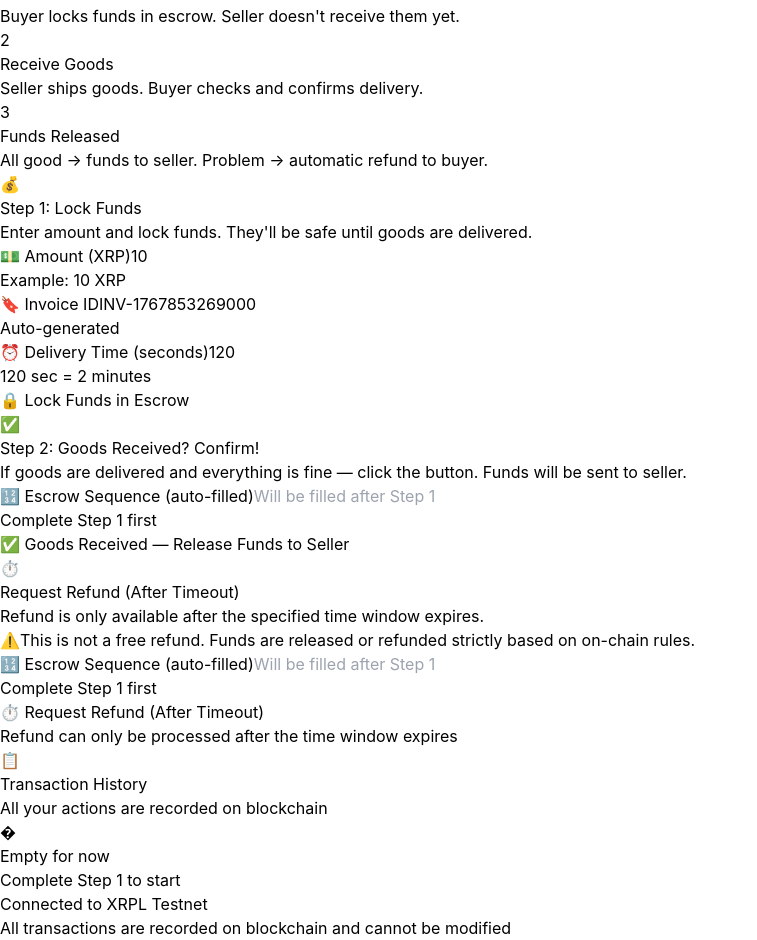
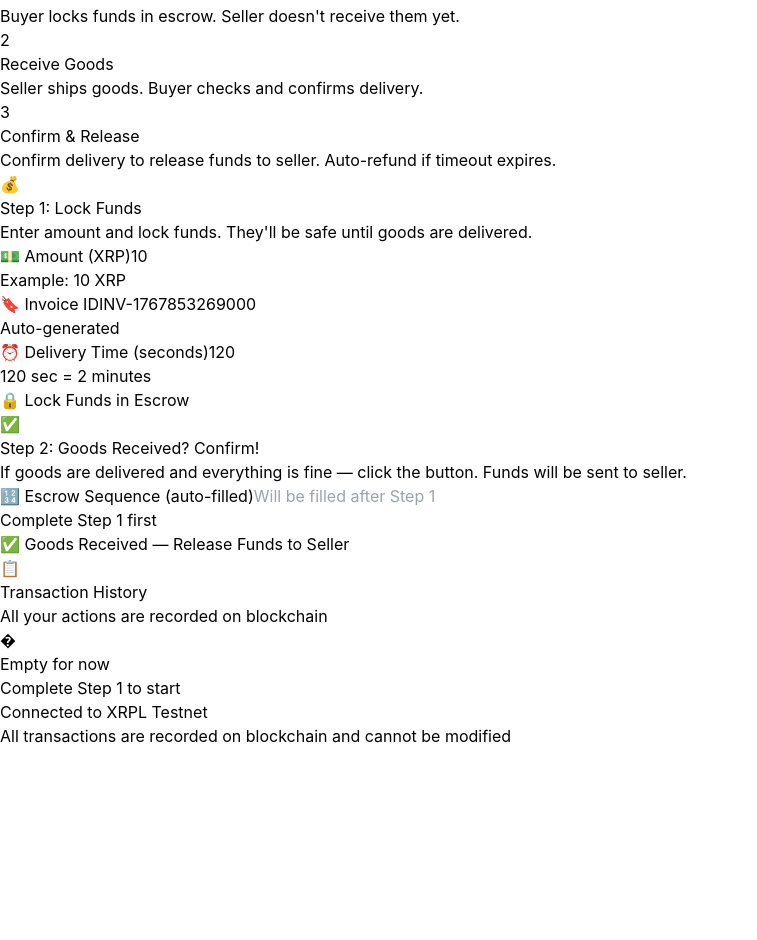
Before and after one commit to sardorismatullaev707-collab/escrowX, a React app in the folder frontend/: page / in a window 1280 px wide. Shown: the part 383-1323 px from the top of the page, without its empty margins (0-757 px from the left). After the commit the page ends 1131 px from the top, so only its background shows below. Built offline with nearby package versions, Linux system fonts and the light colour scheme; the HTML template or start-up script is replaced by a standard one.

Commit message:
Remove manual cancel/refund button - rely on smart contract timeout logic

```diff
--- a/frontend/src/App.tsx
+++ b/frontend/src/App.tsx
@@ -29,8 +29,6 @@
   const [escrowSequence, setEscrowSequence] = useState('');
   const [finishLoading, setFinishLoading] = useState(false);
   const [finishResult, setFinishResult] = useState<EscrowResponse | null>(null);
-  const [cancelLoading, setCancelLoading] = useState(false);
-  const [cancelResult, setCancelResult] = useState<EscrowResponse | null>(null);
 
   // Transaction log
   const [transactionLog, setTransactionLog] = useState<TransactionLog[]>([]);
@@ -115,34 +113,6 @@
       addToLog('finish', errorResult, errorMessage);
     } finally {
       setFinishLoading(false);
-    }
-  };
-
-  const handleCancelEscrow = async () => {
-    const sequence = parseInt(escrowSequence);
-
-    if (!sequence || sequence <= 0) {
-      alert('Please enter a valid escrow sequence');
-      return;
-    }
-
-    setCancelLoading(true);
-    setCancelResult(null);
-
-    try {
-      const result = await api.cancelEscrow({ escrowSequence: sequence });
-      setCancelResult(result);
-      addToLog('cancel', result);
-    } catch (error) {
-      const errorMessage = error instanceof Error ? error.message : 'Unknown error';
-      const errorResult: EscrowResponse = {
-        success: false,
-        error: errorMessage,
-      };
-      setCancelResult(errorResult);
-      addToLog('cancel', errorResult, errorMessage);
-    } finally {
-      setCancelLoading(false);
     }
   };
 
@@ -320,9 +290,9 @@
               <div className="w-16 h-16 mx-auto mb-4 rounded-full bg-purple-500 flex items-center justify-center text-3xl font-bold text-white">
                 3
               </div>
-              <h3 className="text-xl font-bold text-white mb-3">Funds Released</h3>
+              <h3 className="text-xl font-bold text-white mb-3">Confirm & Release</h3>
               <p className="text-slate-300 text-sm leading-relaxed">
-                All good → funds to seller. Problem → automatic refund to buyer.
+                Confirm delivery to release funds to seller. Auto-refund if timeout expires.
               </p>
             </div>
           </div>
@@ -467,70 +437,6 @@
               </div>
             </div>
           </div>
-
-          {/* Cancel Escrow */}
-          <div className="bg-white/10 backdrop-blur-xl rounded-3xl border border-white/20 p-8 shadow-2xl">
-            <div className="flex items-start gap-6">
-              <div className="flex-shrink-0">
-                <div className="w-16 h-16 rounded-2xl bg-gradient-to-br from-yellow-600 to-orange-600 flex items-center justify-center shadow-lg">
-                  <span className="text-3xl">⏱️</span>
-                </div>
-              </div>
-              <div className="flex-1">
-                <h2 className="text-3xl font-bold text-white mb-2">Request Refund (After Timeout)</h2>
-                <p className="text-slate-300 text-lg mb-3">
-                  Refund is only available after the specified time window expires.
-                </p>
-                <div className="bg-yellow-500/10 border-l-4 border-yellow-500 p-4 rounded-lg mb-6">
-                  <p className="text-yellow-200 text-sm font-medium flex items-start gap-2">
-                    <span className="text-lg">⚠️</span>
-                    <span>This is not a free refund. Funds are released or refunded strictly based on on-chain rules.</span>
-                  </p>
-                </div>
-
-                <div className="mb-6">
-                  <label className="block text-white font-bold mb-3 text-lg">
-                    🔢 Escrow Sequence (auto-filled)
-                  </label>
-                  <input
-                    type="number"
-                    value={escrowSequence}
-                    onChange={(e) => setEscrowSequence(e.target.value)}
-                    className="w-full px-6 py-4 bg-slate-900/50 border-2 border-slate-600 rounded-xl text-white text-xl font-mono placeholder-slate-500 focus:outline-none focus:ring-4 focus:ring-yellow-500/50 focus:border-yellow-500 transition-all"
-                    min="1"
-                    placeholder="Will be filled after Step 1"
-                  />
-                  <p className="text-slate-400 text-sm mt-2">
-                    {escrowSequence ? '✓ Ready to request refund' : 'Complete Step 1 first'}
-                  </p>
-                </div>
-
-                <button
-                  onClick={handleCancelEscrow}
-                  disabled={cancelLoading || !escrowSequence}
-                  className="w-full bg-gradient-to-r from-yellow-600 to-orange-600 hover:from-yellow-700 hover:to-orange-700 disabled:from-slate-600 disabled:to-slate-700 text-white font-bold py-5 px-8 rounded-2xl transition-all duration-300 shadow-2xl hover:shadow-yellow-500/50 disabled:shadow-none transform hover:scale-[1.02] active:scale-[0.98] text-xl"
-                >
-                  {cancelLoading ? (
-                    <span className="flex items-center justify-center gap-3">
-                      <svg className="animate-spin h-6 w-6" viewBox="0 0 24 24">
-                        <circle className="opacity-25" cx="12" cy="12" r="10" stroke="currentColor" strokeWidth="4" fill="none"></circle>
-                        <path className="opacity-75" fill="currentColor" d="M4 12a8 8 0 018-8V0C5.373 0 0 5.373 0 12h4zm2 5.291A7.962 7.962 0 014 12H0c0 3.042 1.135 5.824 3 7.938l3-2.647z"></path>
-                      </svg>
-                      Requesting refund...
-                    </span>
-                  ) : (
-                    '⏱️ Request Refund (After Timeout)'
-                  )}
-                </button>
-
-                <p className="text-slate-400 text-sm mt-4 text-center">
-                  Refund can only be processed after the time window expires
-                </p>
-
-                <ResultDisplay result={cancelResult} />
-              </div>
-            </div>
-          </div>
         </div>
 
         {/* Transaction Log */}
```
